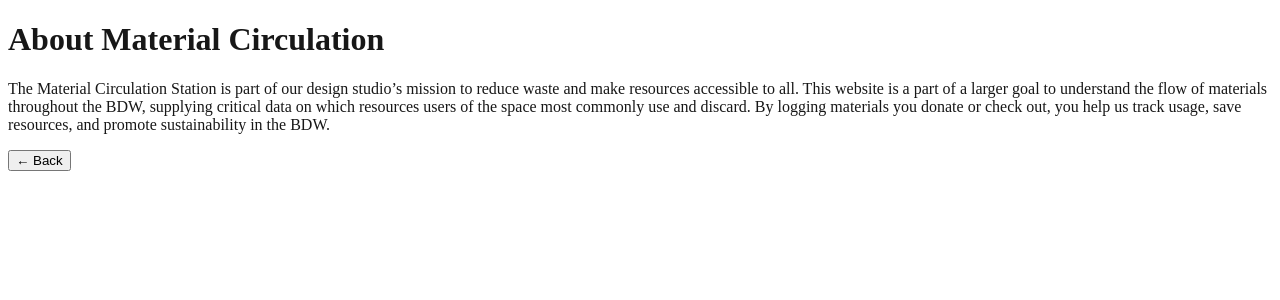
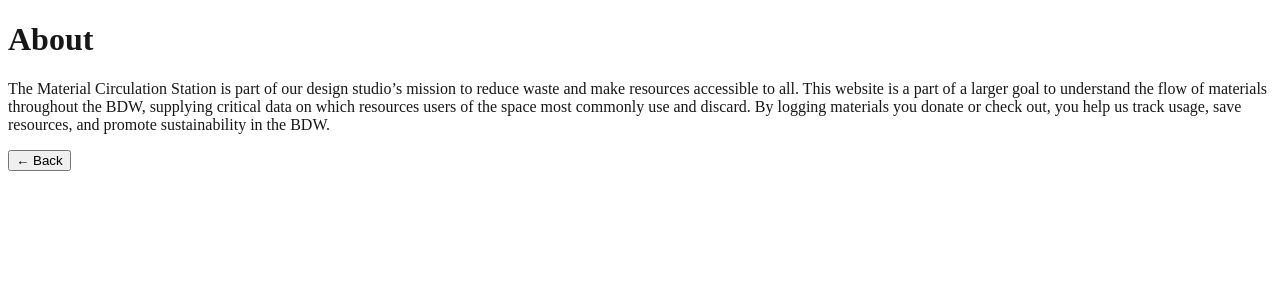
Before and after one commit to ckrenteras/materials-circulation, a Next.js app: page /about in a window 1280 px wide. Shown: the top 300 px of the page. Built offline with nearby package versions, Linux system fonts and the light colour scheme.

Commit message:
some stuff

```diff
--- a/src/pages/about.tsx
+++ b/src/pages/about.tsx
@@ -3,8 +3,8 @@ import Link from 'next/link';
 export default function AboutPage() {
   return (
     <div className="max-w-3xl mx-auto p-6">
-      <h1 className="font-georgia text-3xl font-bold mb-4">About Material Circulation</h1>
-      <p className="text-lg leading-relaxed">
+      <h1 className="font-georgia text-4xl font-bold mb-4">About</h1>
+      <p className="font-arial text-lg leading-relaxed">
         The Material Circulation Station is part of our design studio’s mission to reduce waste
         and make resources accessible to all. This website is a part of a larger goal to understand
         the flow of materials throughout the BDW, supplying critical data on which resources users
--- a/src/pages/index.tsx
+++ b/src/pages/index.tsx
@@ -20,7 +20,7 @@ export default function Home() {
         animate={{ opacity: 1, y: 0 }}
         transition={{ delay: 1, duration: 1 }}
       >
-        <p className="text-base text-gray-200 mb-8">
+        <p className="font-arial text-base text-gray-200 mb-8">
           Log material donations/check outs here :)
         </p>
 
```
